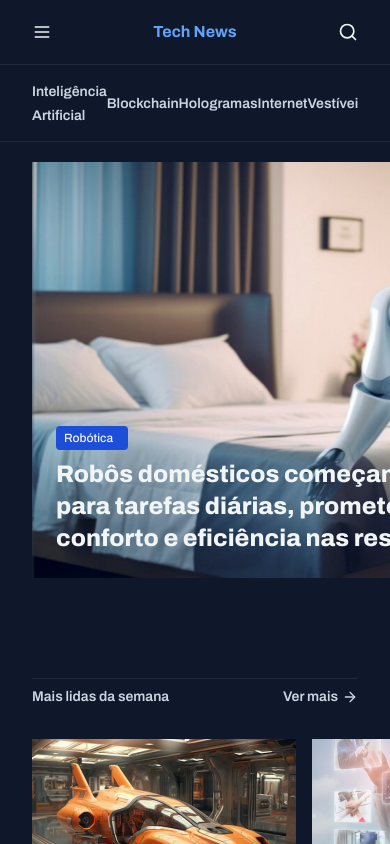
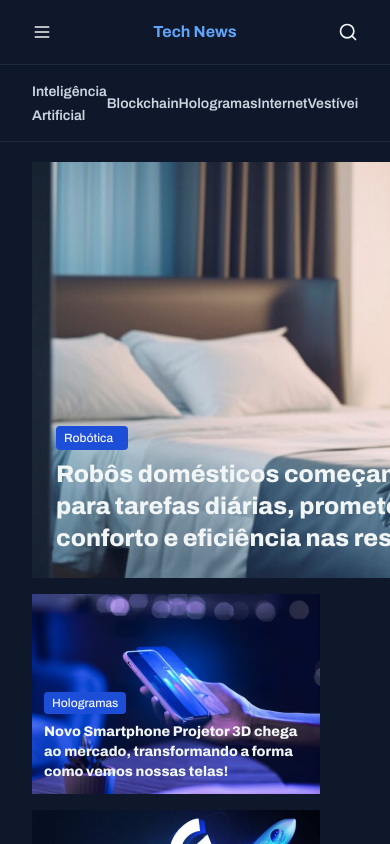
Before and after one commit to cesar7722a/portal-de-noticia, a React (Vite) app: page / in a window 390 px wide. Shown: the top 844 px of the page. Built offline with nearby package versions, Linux system fonts and the light colour scheme.

Commit message:
add responsividade no bannerWelcome

```diff
--- a/src/components/bannerWelcome.tsx
+++ b/src/components/bannerWelcome.tsx
@@ -4,7 +4,7 @@
 export function BannerWelcome() {
   return (
     <div className="py-5">
-      <div className="flex gap-4">
+      <div className="grid grid-cols-1 md:grid-cols-2 gap-4">
         <div className="bg-[url('../public/image01.png')] bg-cover bg-center w-[728px] h-[416px] flex items-end">
           <div className="px-6 pb-6 pt-[72px] flex flex-col gap-2">
             <TitleArtigo>Robótica</TitleArtigo>
@@ -15,7 +15,7 @@
             </p>
           </div>
         </div>
-        <div className="grid grid-cols-2 gap-4">
+        <div className="grid grid-cols-1 md:grid-cols-2 gap-4">
           <div
             className="bg-[url('../public/image02.png')] w-[288px] h-[200px] flex items-end
               bg-cover bg-center px-3 pb-3 pt-9"
```
